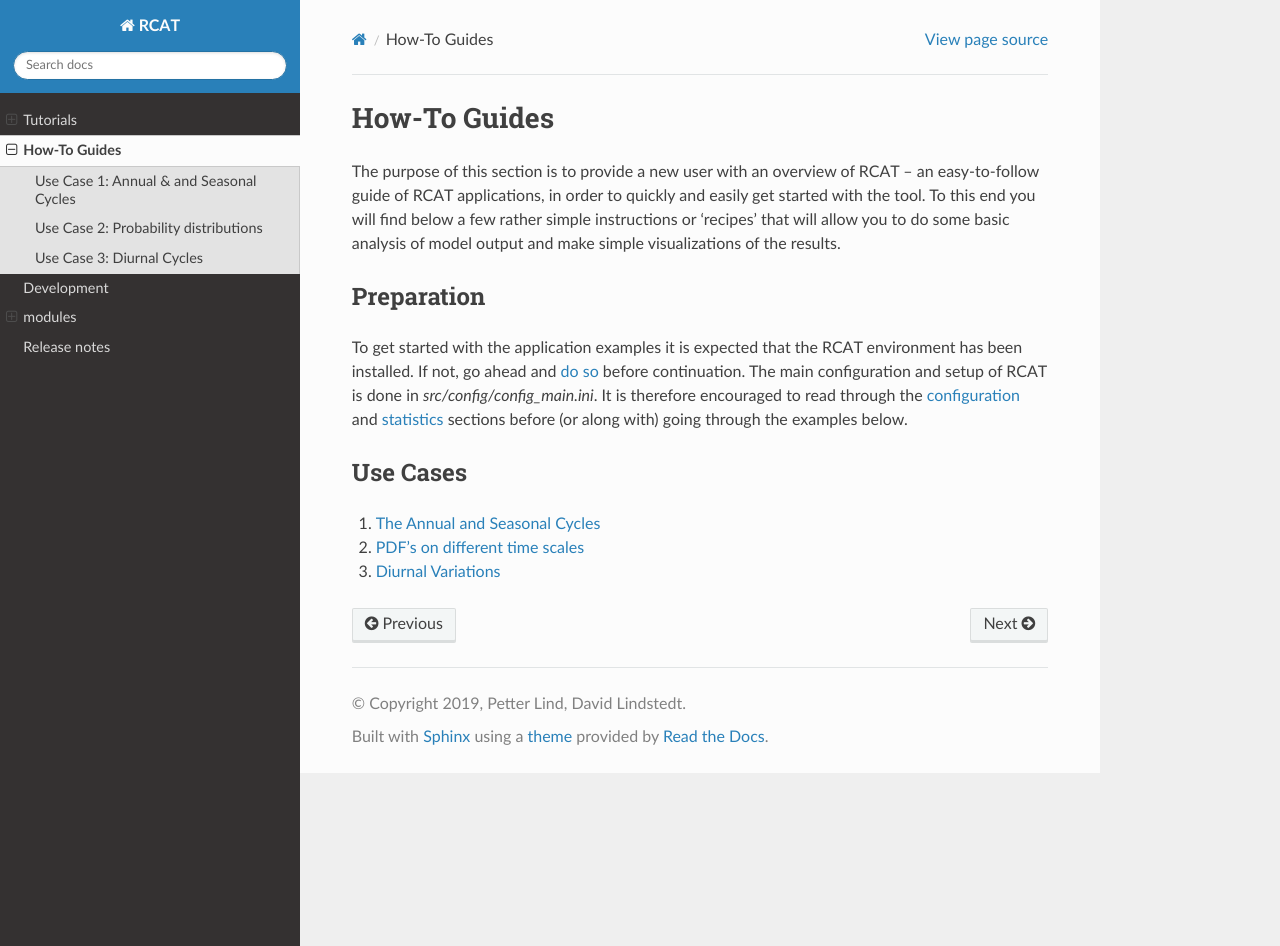
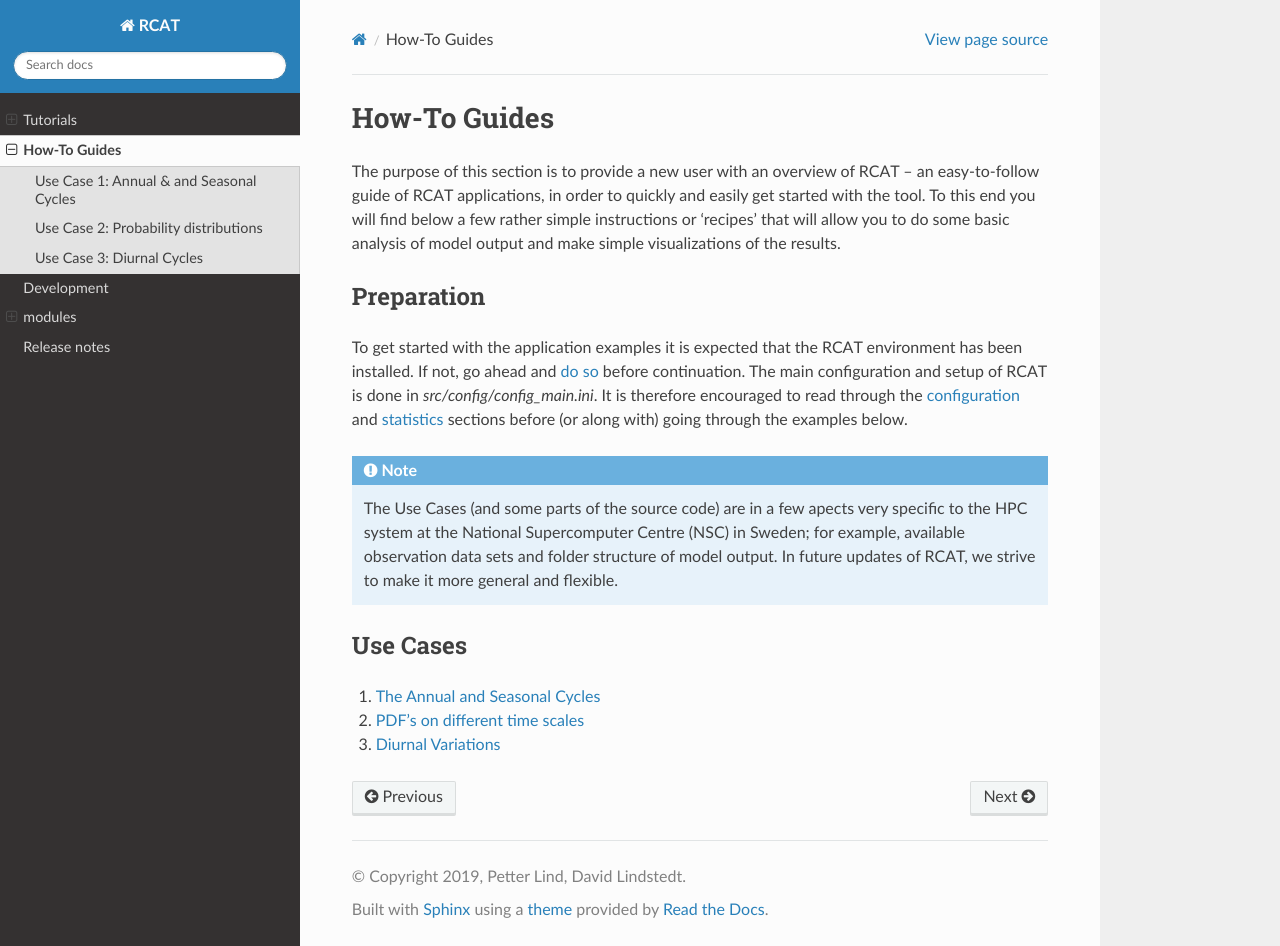
Before and after one commit to jplind79/RCAT, a Sphinx documentation site: the page built from docs/source/howto.rst, in a window 1280 px wide and 946 px high. Built offline with Sphinx 7.4.7 and the Read the Docs theme 2.0.0, drawn with Linux system fonts in a browser that asks for light colours; pages that are not in the unit, such as notebooks, are missing from menus.

Commit message:
Updated How-To Guides intro page
Signed-off-by: Petter Lind <petter.lind@smhi.se>

```diff
--- a/docs/source/howto.rst
+++ b/docs/source/howto.rst
@@ -21,6 +21,12 @@ before continuation. The main configuration and setup of RCAT is done in
 along with) going through the examples below.
 
 
+.. note:: The Use Cases (and some parts of the source code) are in a few apects very
+        specific to the HPC system at the National Supercomputer Centre (NSC)
+        in Sweden; for example, available observation data sets and folder
+        structure of model output. In future updates of RCAT, we strive to make
+        it more general and flexible.
+
 Use Cases
 ---------
 
```
